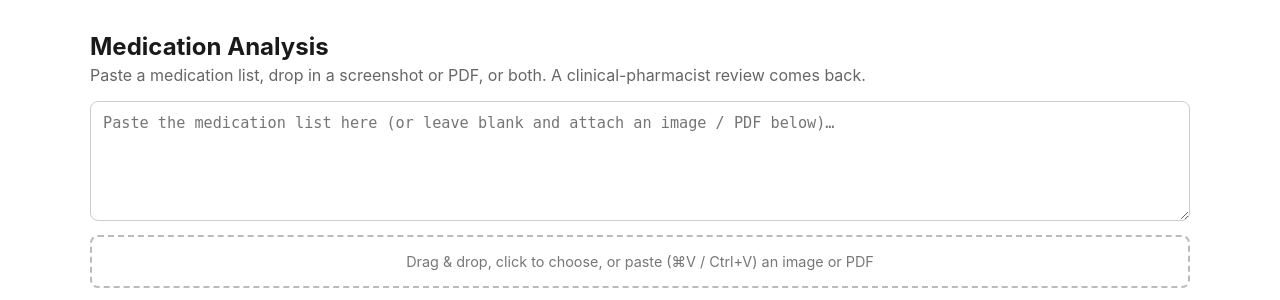
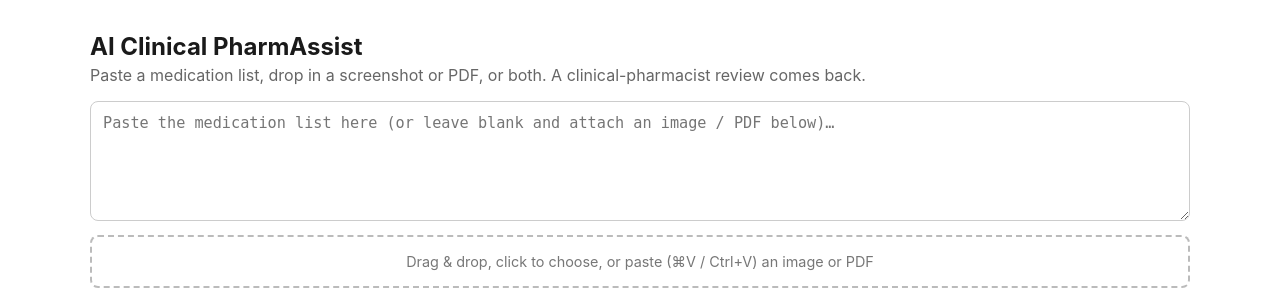
Before and after one commit to megboudreau/agi-health-hackathon, a Flask app: page / in a window 1280 px wide. Shown: the top 300 px of the page. Run offline with Flask 3, Linux system fonts and the light colour scheme.

Commit message:
Rename app

```diff
--- a/app/templates/index.html
+++ b/app/templates/index.html
@@ -3,7 +3,7 @@
 <head>
   <meta charset="utf-8" />
   <meta name="viewport" content="width=device-width, initial-scale=1" />
-  <title>Medication Analysis</title>
+  <title>AI Clinical PharmAssist</title>
   <script src="https://cdn.jsdelivr.net/npm/marked/marked.min.js"></script>
   <style>
     :root { --green: #2d6a4f; }
@@ -115,7 +115,7 @@
   </style>
 </head>
 <body>
-  <h1>Medication Analysis</h1>
+  <h1>AI Clinical PharmAssist</h1>
   <p class="sub">Paste a medication list, drop in a screenshot or PDF, or both.
      A clinical-pharmacist review comes back.</p>
 
```
